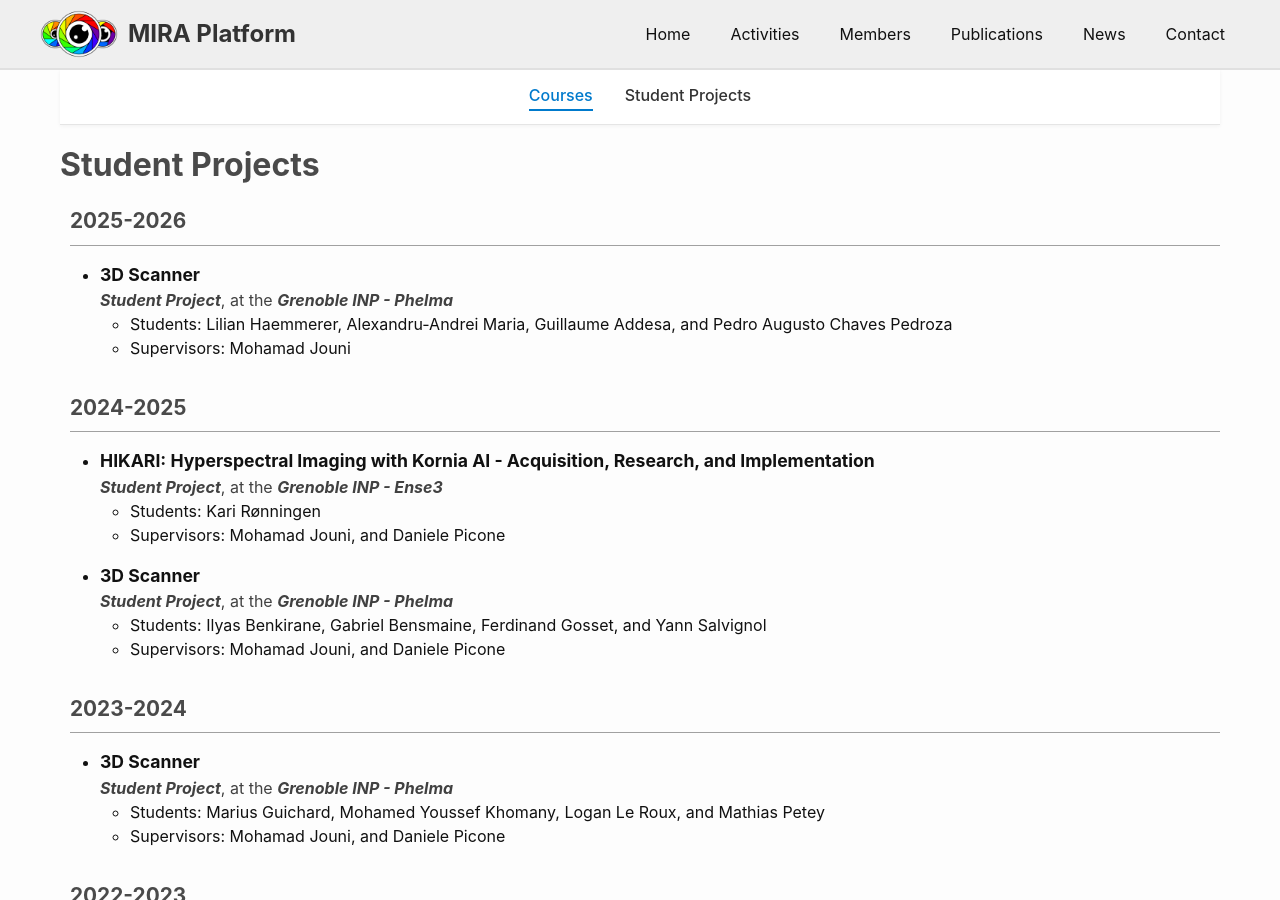
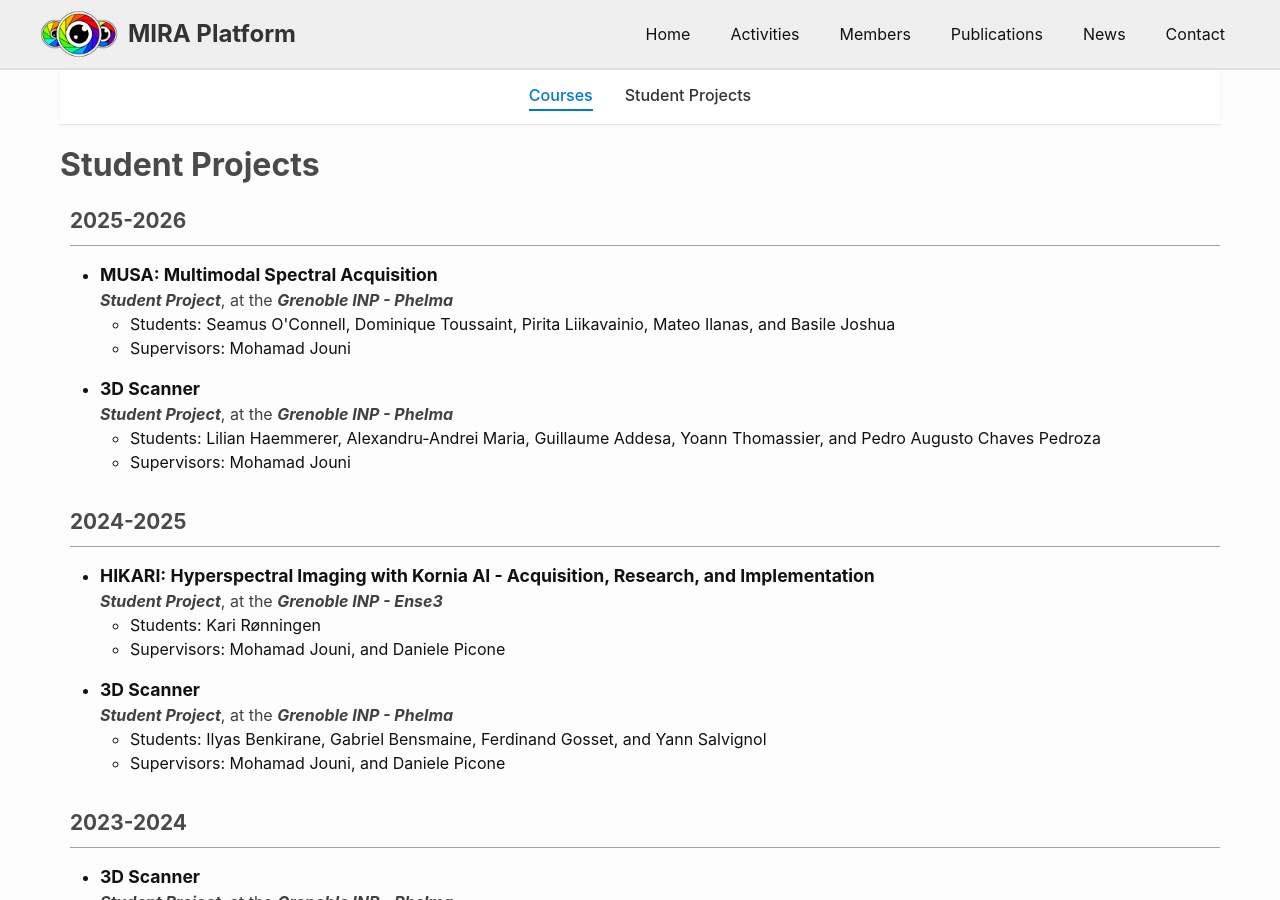
Before and after one commit to mira-imaging/mira-imaging.github.io, a Jekyll site: the page built from _pages_navbar/teaching.html, in a window 1280 px wide and 900 px high, scrolled down 832 px. Built offline with Jekyll 4.4.1, drawn with Linux system fonts in a browser that asks for light colours.

Commit message:
Add project

```diff
--- a/_data/teaching.yml
+++ b/_data/teaching.yml
@@ -180,7 +180,7 @@ projects:
     title: 3D Scanner
     parent_project: MIRA
     type: Student Project
-    duration: 2 months
+    duration: 3 months
     affiliation: Grenoble INP - Phelma
     supervisors:
       - Mohamad Jouni
@@ -189,5 +189,23 @@ projects:
       - Lilian Haemmerer
       - Alexandru-Andrei Maria
       - Guillaume Addesa
+      - Yoann Thomassier
       - Pedro Augusto Chaves Pedroza
     comments:
+
+  - year: 2025-2026
+    title: "MUSA: Multimodal Spectral Acquisition"
+    parent_project: MIRA
+    type: Student Project
+    duration: 3 months
+    affiliation: Grenoble INP - Phelma
+    supervisors:
+      - Mohamad Jouni
+    level: Engineering Diploma - BAC+4
+    students:
+      - Seamus O'Connell
+      - Dominique Toussaint
+      - Pirita Liikavainio
+      - Mateo Ilanas
+      - Basile Joshua
+    comments:
```
Also changed, not shown: _data/projects.yml (+3 -6 lines).
